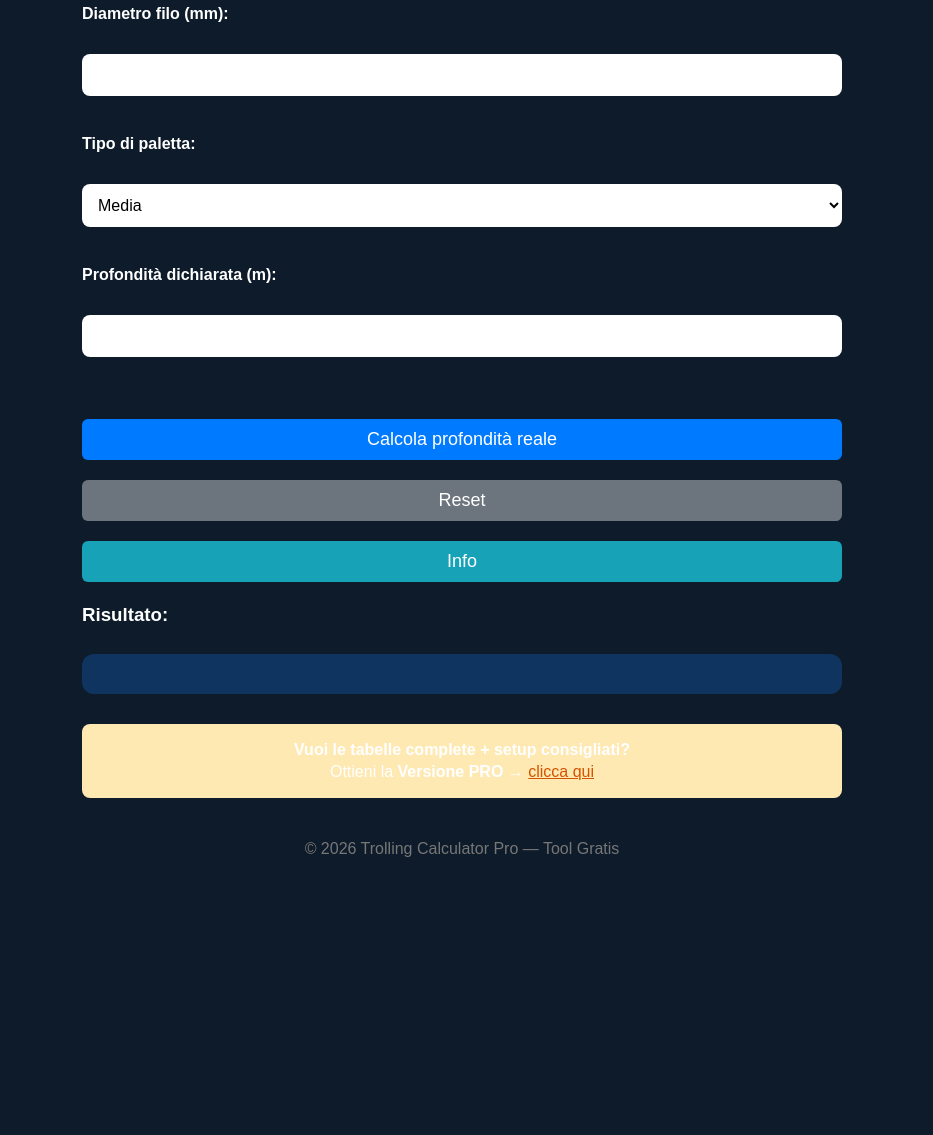
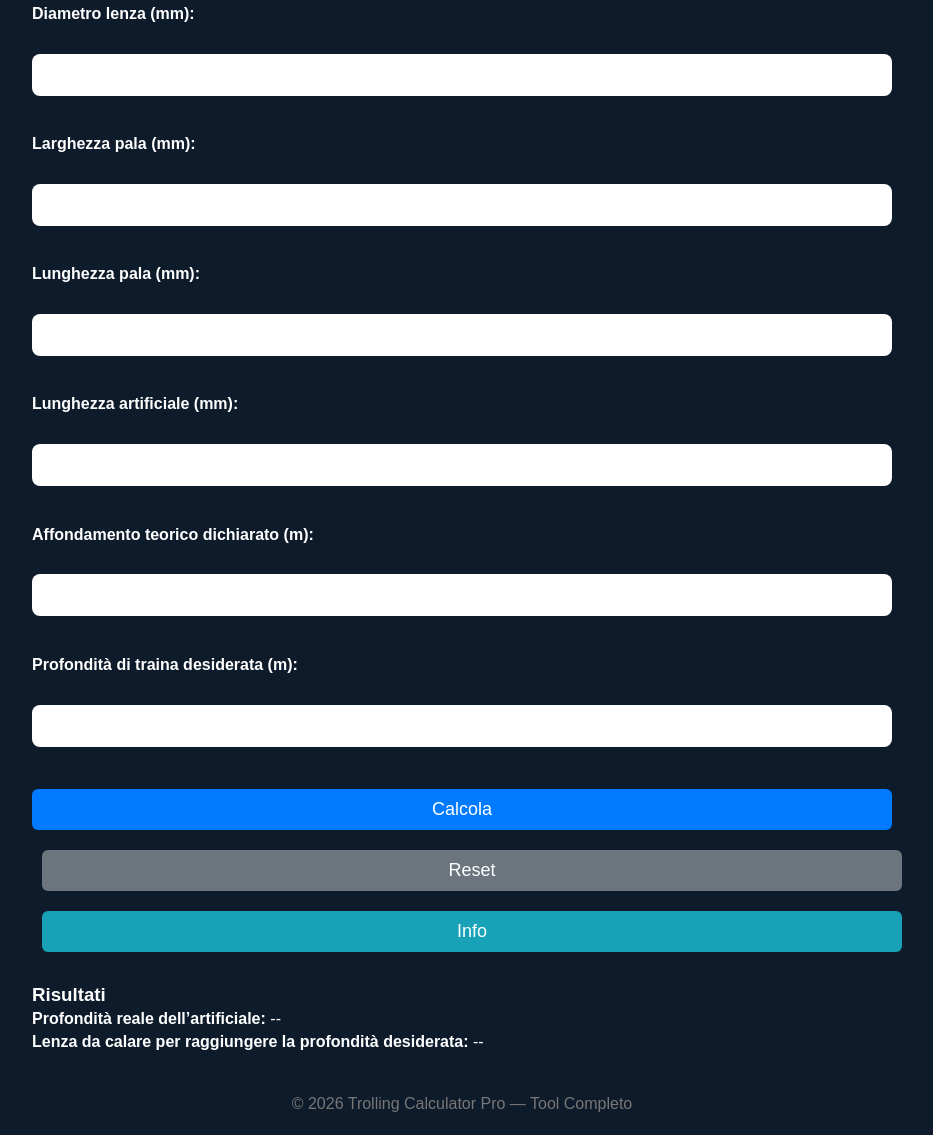
Before and after one commit to gabrilllo/TrollingCalculatorPro, a plain HTML site: page app.html in a window 1280 px wide. Shown: the part 327-1462 px from the top of the page, without its empty margins (178-1111 px from the left). Before the commit the page ends 1208 px from the top, so only its background shows below. Drawn offline with Linux system fonts and the light colour scheme.

Commit message:
Update app.html for improved content and layout

```diff
--- a/app.html
+++ b/app.html
@@ -3,7 +3,7 @@
 <head>
 <meta charset="UTF-8">
 <meta name="viewport" content="width=device-width, initial-scale=1.0">
-<title>Trolling Calculator Pro – Tool Gratis</title>
+<title>Trolling Calculator Pro – Calcolatore Completo</title>
 <link rel="stylesheet" href="style.css">
 
 <script src="calculator.js"></script>
@@ -12,65 +12,60 @@
 
 <body>
 
-<header style="text-align:center; padding:30px 20px;">
-    <h1>Tool Gratuito – Trolling Calculator Pro</h1>
-    <p>Calcola la profondità reale dell’artificiale in base alle condizioni di traina.</p>
+<header style="text-align:center; padding:30px;">
+    <h1>Trolling Calculator Pro</h1>
+    <p>Calcolo completo della profondità reale e della lenza da calare.</p>
 </header>
 
-<section style="max-width:800px; margin:auto; padding:20px;">
+<section style="max-width:900px; margin:auto; padding:20px;">
 
     <h2>⚙️ Inserisci i dati</h2>
 
     <label>Velocità (nodi):</label><br>
     <input id="speed" type="number" step="0.1"><br><br>
 
-    <label>Diametro filo (mm):</label><br>
+    <label>Diametro lenza (mm):</label><br>
     <input id="diameter" type="number" step="0.01"><br><br>
 
-    <label>Tipo di paletta:</label><br>
-    <select id="palette">
-        <option value="small">Piccola</option>
-        <option value="medium" selected>Media</option>
-        <option value="large">Grande</option>
-    </select><br><br>
+    <label>Larghezza pala (mm):</label><br>
+    <input id="lipWidth" type="number" step="0.1"><br><br>
 
-    <label>Profondità dichiarata (m):</label><br>
-    <input id="declaredDepth" type="number" step="0.1"><br><br>
+    <label>Lunghezza pala (mm):</label><br>
+    <input id="lipLength" type="number" step="0.1"><br><br>
 
-    <!-- Pulsanti -->
-    <div style="margin-top:20px;">
+    <label>Lunghezza artificiale (mm):</label><br>
+    <input id="lureLength" type="number" step="0.1"><br><br>
+
+    <label>Affondamento teorico dichiarato (m):</label><br>
+    <input id="theoreticalDepth" type="number" step="0.1"><br><br>
+
+    <label>Profondità di traina desiderata (m):</label><br>
+    <input id="targetDepth" type="number" step="0.1"><br><br>
+
     <button onclick="calculate()"
-                style="padding:10px 20px; background:#007bff; color:white; border:none; border-radius:6px; margin-right:10px;">
-            Calcola profondità reale
+            style="padding:10px 20px; background:#007bff; color:white; border:none; border-radius:6px;">
+        Calcola
     </button>
 
     <button onclick="resetCalculator()"
-                style="padding:10px 20px; background:#6c757d; color:white; border:none; border-radius:6px; margin-right:10px;">
+            style="padding:10px 20px; background:#6c757d; color:white; border:none; border-radius:6px; margin-left:10px;">
         Reset
     </button>
 
     <button onclick="about()"
-                style="padding:10px 20px; background:#17a2b8; color:white; border:none; border-radius:6px;">
+            style="padding:10px 20px; background:#17a2b8; color:white; border:none; border-radius:6px; margin-left:10px;">
         Info
     </button>
-    </div>
 
-    <h3 style="margin-top:20px;">Risultato:</h3>
-    <div id="result" style="font-size:20px; font-weight:bold;"></div>
+    <h3 style="margin-top:30px;">Risultati</h3>
 
-    <!-- BANNER PRO -->
-    <div style="margin-top:30px; padding:15px; background:#ffe9b3; border-radius:8px; text-align:center;">
-        <strong>Vuoi le tabelle complete + setup consigliati?</strong><br>
-        Ottieni la <strong>Versione PRO</strong> →
-        <a href="https://www.etsy.com/listing/123456789/trolling-calculator-pro" style="color:#d35400;">
-            clicca qui
-        </a>
-    </div>
+    <p><strong>Profondità reale dell’artificiale:</strong> <span id="realDepth">--</span></p>
+    <p><strong>Lenza da calare per raggiungere la profondità desiderata:</strong> <span id="lineOut">--</span></p>
 
 </section>
 
 <footer style="text-align:center; padding:20px; color:#777;">
-    © 2026 Trolling Calculator Pro — Tool Gratis
+    © 2026 Trolling Calculator Pro — Tool Completo
 </footer>
 
 </body>
```
Lines whose indentation alone changed are shown as unchanged.
